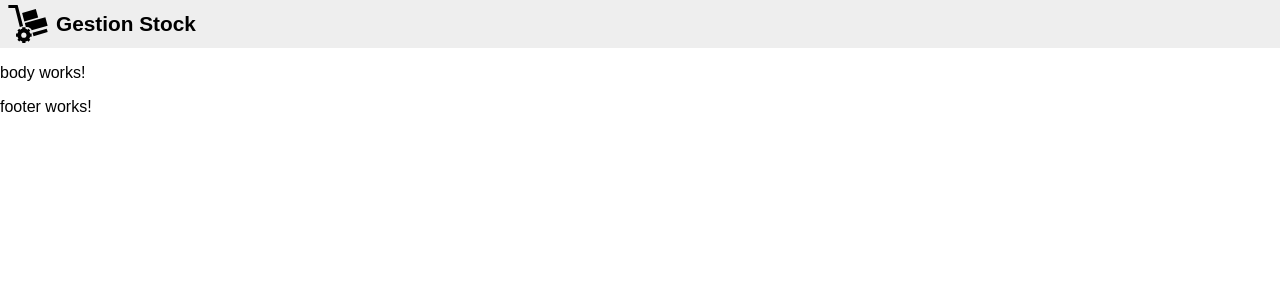
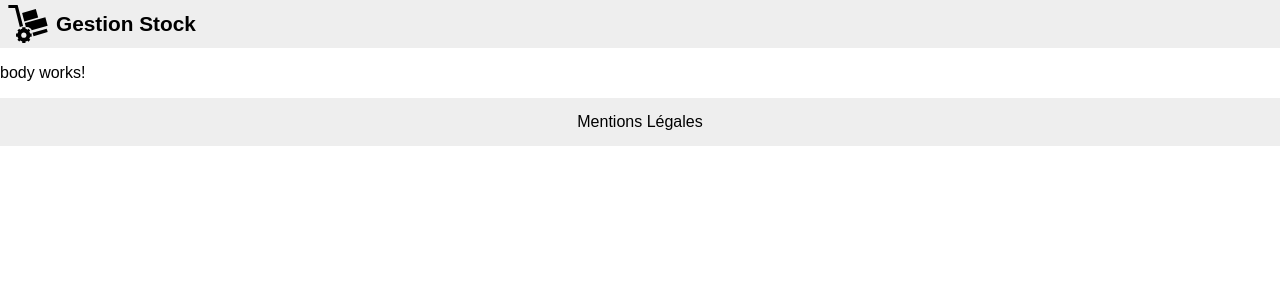
Before and after one commit to jlg-formation/agu-april-2023, an Angular app in the folder front/: page / in a window 1280 px wide. Shown: the top 300 px of the page. Built offline with nearby package versions, Linux system fonts and the light colour scheme.

Commit message:
dev: added footer dom and css

```diff
--- a/front/src/app/layout/footer/footer.component.html
+++ b/front/src/app/layout/footer/footer.component.html
@@ -1 +1,3 @@
-<p>footer works!</p>
+<footer>
+  <a href="#"> Mentions Légales </a>
+</footer>
--- a/front/src/app/layout/footer/footer.component.scss
+++ b/front/src/app/layout/footer/footer.component.scss
@@ -0,0 +1,16 @@
+footer {
+  display: flex;
+  align-items: center;
+  justify-content: center;
+  background-color: #eee;
+  height: var(--height);
+
+  a {
+    text-decoration: inherit;
+    color: inherit;
+
+    &:hover {
+      text-decoration: underline;
+    }
+  }
+}
--- a/front/src/app/layout/header/header.component.scss
+++ b/front/src/app/layout/header/header.component.scss
@@ -1,7 +1,7 @@
 header {
   background-color: #eee;
   padding: 0 0.5em;
-  height: 3em;
+  height: var(--height);
   display: flex;
   align-items: center;
 
--- a/front/src/styles.scss
+++ b/front/src/styles.scss
@@ -3,6 +3,10 @@
 @use "../node_modules/normalize.css/normalize.css";
 @use "../node_modules/sanitize.css/sanitize.css";
 
+:root {
+  --height: 3em;
+}
+
 body {
   font-family: sans-serif;
 }
```
